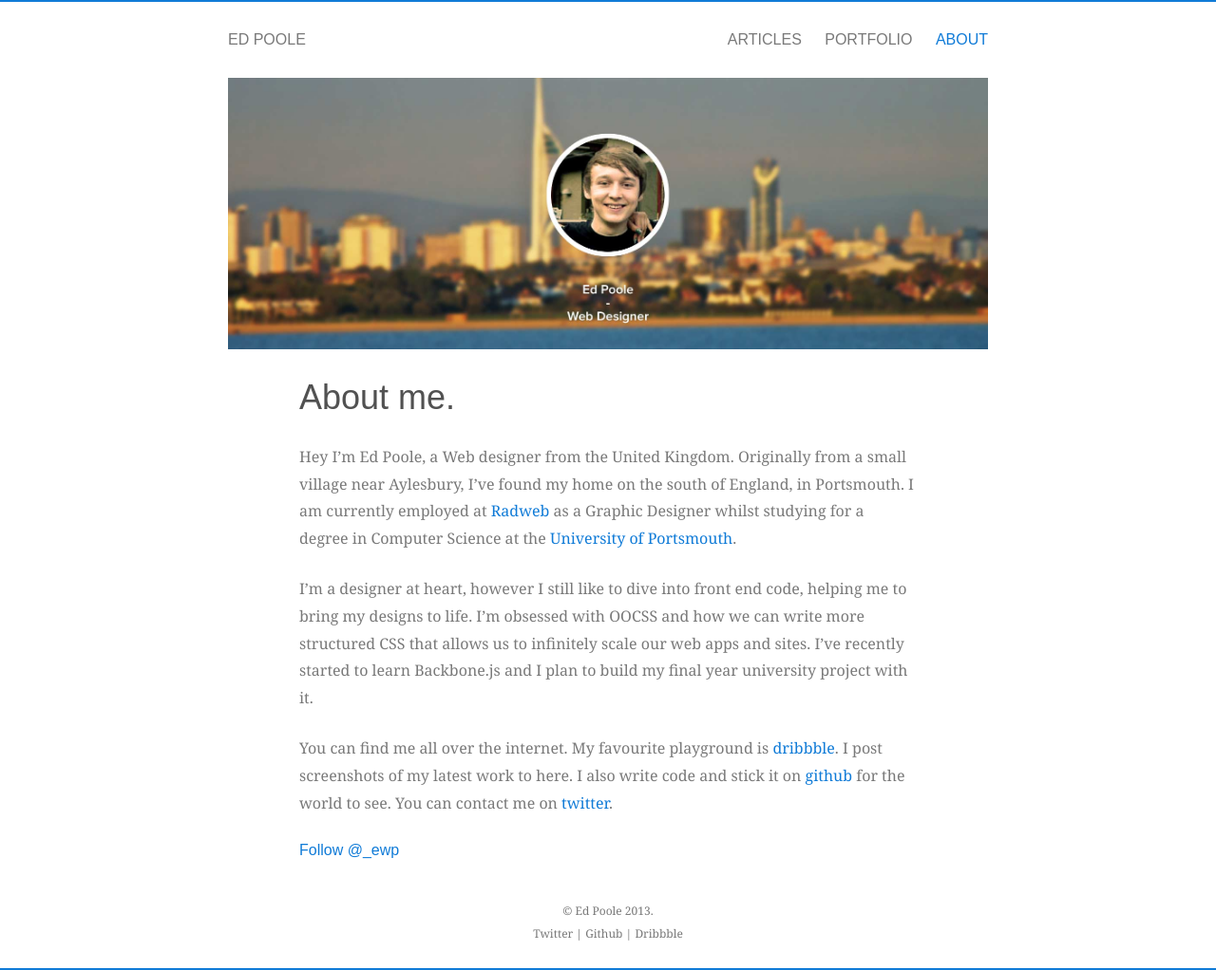
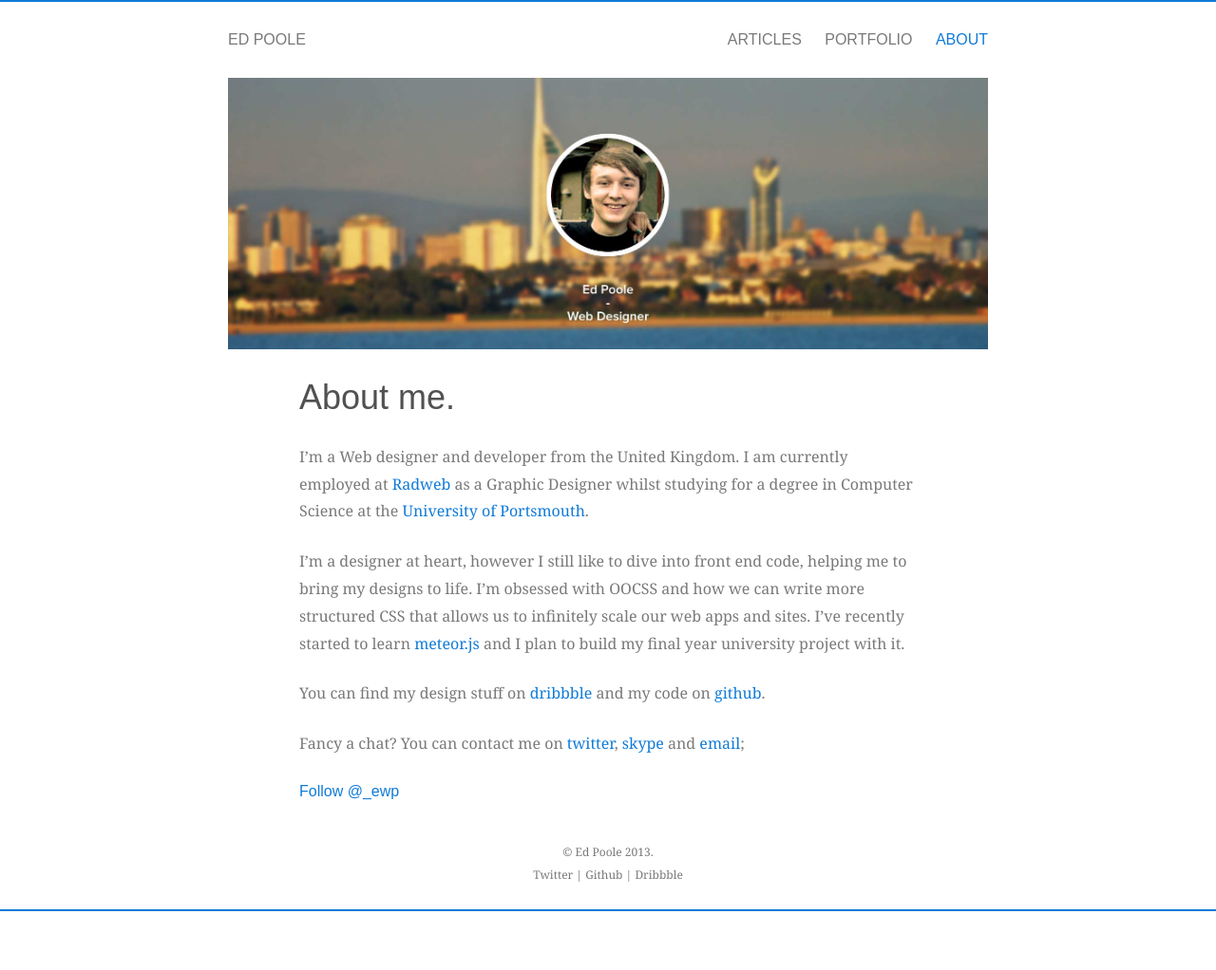
Before and after one commit to EdPoole/edpooleOld, a Jekyll site: the page built from about/index.markdown, in a window 1280 px wide. Shown: the whole page at 95% size. Built offline with Jekyll 4.4.1, drawn with Linux system fonts in a browser that asks for light colours; nearby versions of some CDN libraries; Markdown is read by kramdown in place of the engine named in the settings; comment, search, counter and statistics services are not loaded; after the commit the page ends 960 px from its top, so only the background shows below that.

Commit message:
updated description

```diff
--- a/about/index.markdown
+++ b/about/index.markdown
@@ -5,8 +5,10 @@ cover: about.jpg
 ---
 
 
-Hey I'm Ed Poole, a Web designer from the United Kingdom. Originally from a small village near Aylesbury, I've found my home on the south of England, in Portsmouth. I am currently employed at [Radweb](http://radweb.co.uk) as a Graphic Designer whilst studying for a degree in Computer Science at the [University of Portsmouth](http://port.ac.uk).
+I'm a Web designer and developer from the United Kingdom. I am currently employed at [Radweb](http://radweb.co.uk) as a Graphic Designer whilst studying for a degree in Computer Science at the [University of Portsmouth](http://port.ac.uk).
 
-I'm a designer at heart, however I still like to dive into front end code, helping me to bring my designs to life. I'm obsessed with OOCSS and how we can write more structured CSS that allows us to infinitely scale our web apps and sites. I've recently started to learn Backbone.js and I plan to build my final year university project with it.
+I'm a designer at heart, however I still like to dive into front end code, helping me to bring my designs to life. I'm obsessed with OOCSS and how we can write more structured CSS that allows us to infinitely scale our web apps and sites. I've recently started to learn [meteor.js](http://meteor.com) and I plan to build my final year university project with it.
 
-You can find me all over the internet. My favourite playground is [dribbble](http://dribbble.com/edpoole). I post screenshots of my latest work to here. I also write code and stick it on [github](http://github.com/EdPoole) for the world to see. You can contact me on [twitter](http://twitter.com/_ewp).
+You can find my design stuff on [dribbble](http://dribbble.com/edpoole) and my code on [github](http://github.com/EdPoole).
+
+Fancy a chat? You can contact me on [twitter](http://twitter.com/_ewp), [skype](skype:edde.poole?add) and [email](mailto:ed@edpoole.me);
```
